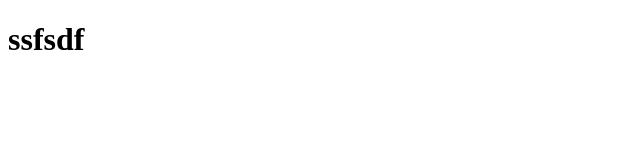
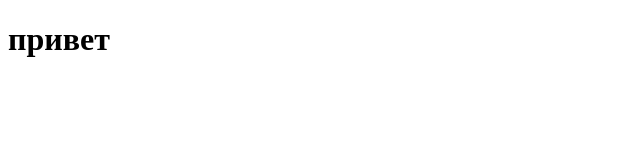
Before and after one commit to Rohochyi/grid-template, a website: page index.html in a window 1280 px wide. Shown: the whole page, without its empty margins (0-640 px from the left). Drawn offline with nearby package versions, Linux system fonts and the light colour scheme; files that its build step writes are made by us from their sources.

Commit message:
first commit to dev

```diff
--- a/index.html
+++ b/index.html
@@ -21,7 +21,7 @@
 <body>
 
   <!-- Код пишем здесь -->
-  <h1>ssfsdf</h1>
+  <h1>привет </h1>
   <!-- Подключаем библиотеку jquery, необходимую для работы нашего основного скрипта -->
   <script src="libs/jquery/dist/jquery.min.js"></script>
   <!-- Подключаем наш основной скрипт, с которым будем работать -->
```
